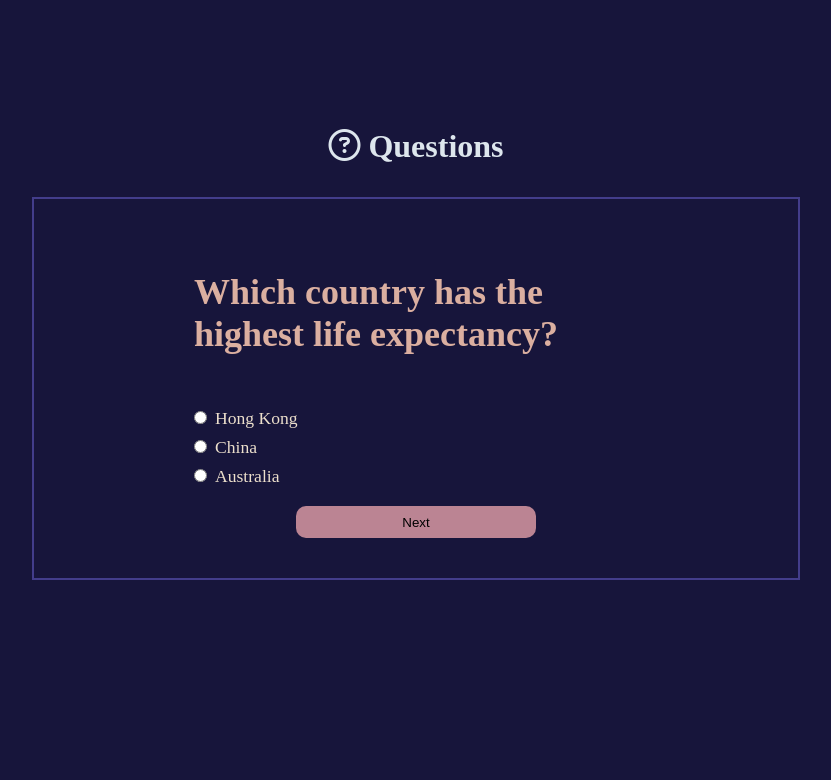
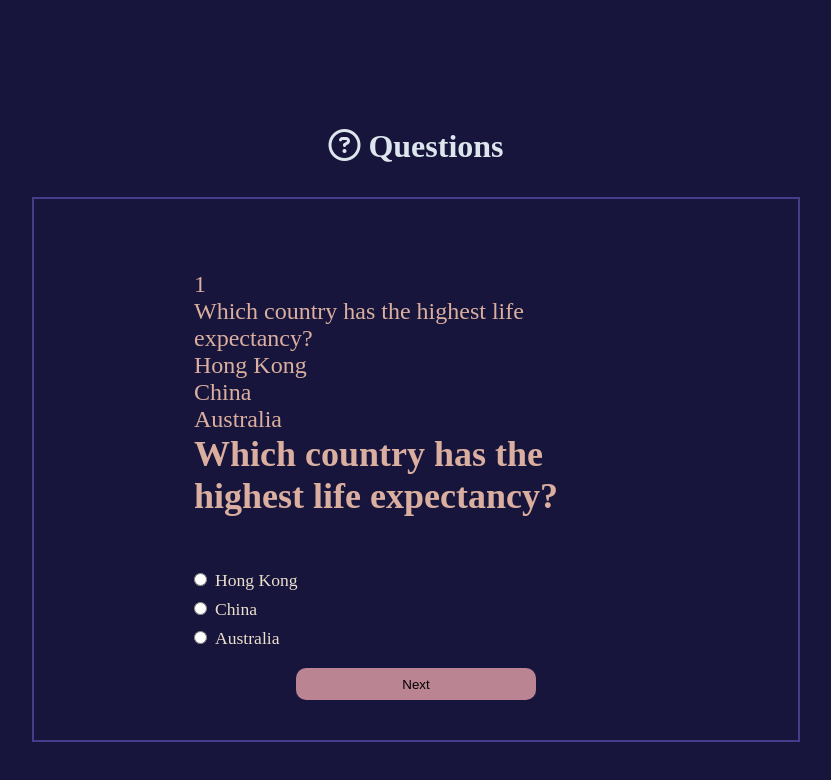
Before and after one commit to pittyh6/qQuiz, a React (Vite) app: page / in a window 1280 px wide. Shown: the top 780 px of the page, without its empty margins (224-1055 px from the left). Built offline with nearby package versions, Linux system fonts and the light colour scheme.

Commit message:
get info from dataQuestion and map

```diff
--- a/src/App.jsx
+++ b/src/App.jsx
@@ -6,7 +6,7 @@ function App() {
     <>
       <main>
         <h1>
-          <i class="fa-regular fa-circle-question"></i> Questions
+          <i className="fa-regular fa-circle-question"></i> Questions
         </h1>
         <section className="question-box">
           <Question />
--- a/src/assets/components/Question.jsx
+++ b/src/assets/components/Question.jsx
@@ -1,25 +1,28 @@
 import React from "react";
-import questions from "../../utils/dataQuestion";
+import DataQuestions from "../../utils/dataQuestion";
 
 export default function Question() {
+  const count = 0;
   return (
     <div>
       <section className="section-question">
-        <h2>{questions[0].question}</h2>
+        {Object.values(DataQuestions[count]).map((qt, index) => {
+          return <p key={index}>{qt}</p>;
+        })}
+        <h2>{DataQuestions[0].question}</h2>
       </section>
-
       <section className="section-answers">
         <p>
           <input type="radio" name="answer" id="answer-one" />
-          {questions[0].answerCorrect}
+          {DataQuestions[0].answerCorrect}
         </p>
         <p>
           <input type="radio" name="answer" id="answer-two" />
-          {questions[0].answerWrongOne}
+          {DataQuestions[0].answerWrongOne}
         </p>
         <p>
           <input type="radio" name="answer" id="answer-three" />
-          {questions[0].answerWrongTwo}
+          {DataQuestions[0].answerWrongTwo}
         </p>
       </section>
     </div>
--- a/src/utils/dataQuestion.js
+++ b/src/utils/dataQuestion.js
@@ -1,5 +1,5 @@
 
-const questions = [
+const DataQuestions = [
     {
         id: 1,
         question: 'Which country has the highest life expectancy?',
@@ -72,4 +72,4 @@ const questions = [
     }
 ]
 
-export default questions;
+export default DataQuestions;
```
